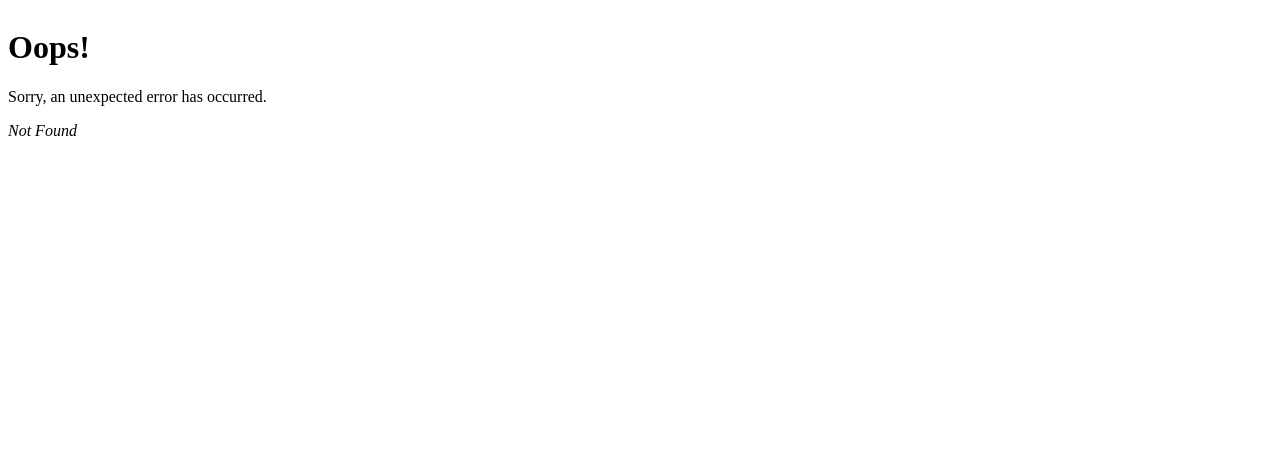
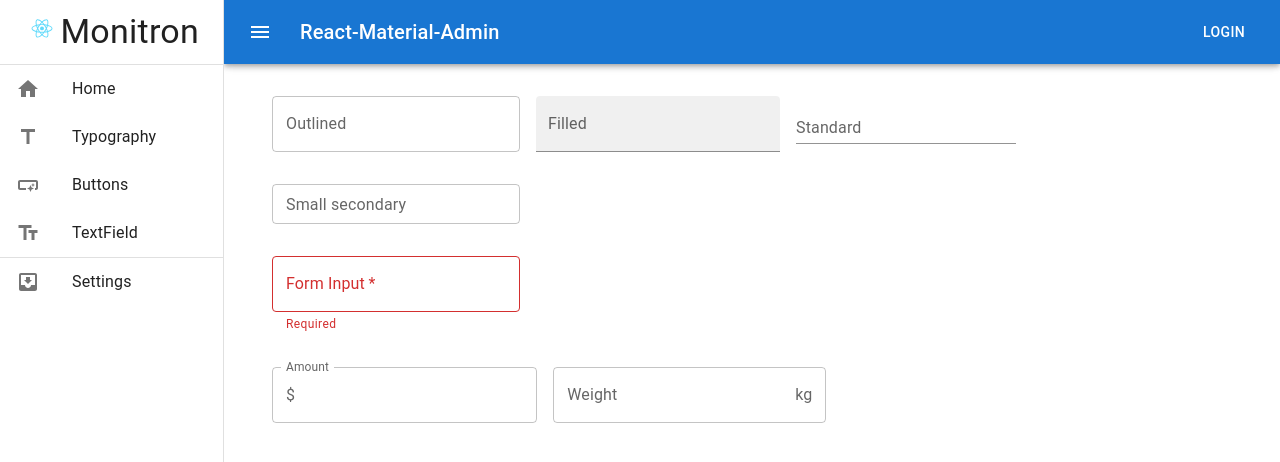
Before and after one commit to liam-grossmann/react-material-admin, a React (Vite) app: page /textfield in a window 1280 px wide. Before the commit this address had no page. Shown: the top 462 px of the page. Built offline with nearby package versions, Linux system fonts and the light colour scheme.

Commit message:
Fix nav bar

```diff
--- /dev/null
+++ b/src/components/MuiTextField.tsx
@@ -0,0 +1,51 @@
+import { useState } from 'react'
+import { Stack, TextField, InputAdornment } from '@mui/material'
+
+
+export const MuiTextField = () => {
+    const [value, setValue] = useState('')
+
+    const handleChange = (event: React.ChangeEvent<HTMLInputElement>) => {
+        setValue(event.target.value)
+    }
+
+    return (
+        <Stack spacing={4}>
+            <Stack spacing={2} direction='row'>
+                <TextField label='Outlined' variant='outlined' />
+                <TextField label='Filled' variant='filled' />
+                <TextField label='Standard' variant='standard' />
+            </Stack>
+            <Stack spacing={2} direction='row'>
+                <TextField label='Small secondary' size='small' color='secondary' />
+            </Stack>
+            <Stack spacing={2} direction='row'>
+                <TextField
+                    label='Form Input'
+                    required
+                    helperText={
+                        !value ? 'Required' : 'Do not share your password with anyone'
+                    }
+                    type='password'
+                    error={!value}
+                    value={value}
+                    onChange={handleChange}
+                />
+            </Stack>
+            <Stack spacing={2} direction='row'>
+                <TextField
+                    label='Amount'
+                    InputProps={{
+                        startAdornment: <InputAdornment position='start'>$</InputAdornment>
+                    }}
+                />
+                <TextField
+                    label='Weight'
+                    InputProps={{
+                        endAdornment: <InputAdornment position='end'>kg</InputAdornment>
+                    }}
+                />
+            </Stack>
+        </Stack>
+    );
+}
--- a/src/components/navigation/sidePanel.tsx
+++ b/src/components/navigation/sidePanel.tsx
@@ -7,10 +7,21 @@ import ListItem from '@mui/material/ListItem';
 import ListItemButton from '@mui/material/ListItemButton';
 import ListItemIcon from '@mui/material/ListItemIcon';
 import ListItemText from '@mui/material/ListItemText';
-import InboxIcon from '@mui/icons-material/MoveToInbox';
+
 import { Header } from '../header/header';
 import { Link as RouterLink, LinkProps as RouterLinkProps, useLocation, } from 'react-router-dom';
 import React from 'react';
+
+// https://mui.com/material-ui/material-icons/?query=tex
+import HomeIcon from '@mui/icons-material/Home';
+import InboxIcon from '@mui/icons-material/MoveToInbox';
+import TitleIcon from '@mui/icons-material/Title';
+import SmartButtonIcon from '@mui/icons-material/SmartButton';
+import TextFieldsIcon from '@mui/icons-material/TextFields';
+
+import logo from './../../assets/logo.svg';
+
+
 import { Paper, Typography } from '@mui/material';
 
 interface ListItemLinkProps {
@@ -62,7 +73,6 @@ export const SidePanel = () => {
       <CssBaseline />
       <Header></Header>
 
-
       <Drawer
         sx={{
           width: `${drawerWidth}rem`,
@@ -76,16 +86,18 @@ export const SidePanel = () => {
         anchor="left"
       >
 
-
-        <Toolbar />
+        <Toolbar>
+          <div className='logoImage'>
+            <img src={logo}></img>
+          </div>
+          <Typography variant="h4" component="div" sx={{ flexGrow: 1 }}>Monitron</Typography>
+        </Toolbar>
         <Divider />
 
-
-
-        <ListItemLink key='Home'  to='/' primary='Home' icon={<InboxIcon />}/>
-        <ListItemLink key='About'  to='/about' primary='About' icon={<InboxIcon />}/>
-        <ListItemLink  key='Typography' to='/typography' primary='Typography' icon={<InboxIcon />}/>
-        <ListItemLink  key='Buttons' to='/buttons' primary='Buttons' icon={<InboxIcon />}/>
+        <ListItemLink key='Home'  to='/' primary='Home' icon={<HomeIcon />}/>
+        <ListItemLink  key='Typography' to='/typography' primary='Typography' icon={<TitleIcon />}/>
+        <ListItemLink key='Buttons' to='/buttons' primary='Buttons' icon={<SmartButtonIcon />} />
+        <ListItemLink  key='TextField' to='/textfield' primary='TextField' icon={<TextFieldsIcon />}/>
         <Divider />
         <ListItemLink  key='Settings' to='/settings' primary='Settings' icon={<InboxIcon />}/>
 
--- a/src/index.css
+++ b/src/index.css
@@ -8,6 +8,10 @@
   flex: 1;
   padding: 6rem 3rem;
   width: 100%;
+}
+
+.logoImage {
+  width: 40px;
 }
 
 
--- a/src/main.tsx
+++ b/src/main.tsx
@@ -4,6 +4,7 @@ import { createBrowserRouter, RouterProvider } from 'react-router-dom';
 import { createTheme, colors, ThemeProvider } from '@mui/material';
 import { MuiButton } from './components/MuiButton';
 import { MuiTypography } from './components/MuiTypography';
+import { MuiTextField } from './components/MuiTextField';
 import { Welcome } from './components/Welcome';
 import ErrorPage from './error-page';
 import Root from './routes/root';
@@ -12,53 +13,17 @@ import './index.css'
 
 
 
-import { Link as RouterLink, LinkProps as RouterLinkProps } from 'react-router-dom';
-import { LinkProps } from '@mui/material/Link';
 
-const LinkBehavior = React.forwardRef<
-  HTMLAnchorElement,
-  Omit<RouterLinkProps, 'to'> & { href: RouterLinkProps['to'] }
->((props, ref) => {
-  const { href, ...other } = props;
-  // Map href (MUI) -> to (react-router)
-  return <RouterLink ref={ref} to={href} {...other} />;
-});
-
+/* use     <ThemeProvider theme={theme}> below to use this theme
 const theme = createTheme({
-  components: {
-    MuiLink: {
-      defaultProps: {
-        component: LinkBehavior,
-      } as LinkProps,
-    },
-    MuiButtonBase: {
-      defaultProps: {
-        LinkComponent: LinkBehavior,
-      },
-    },
-    MuiListItemButton: {
-      defaultProps: {
-        LinkComponent: LinkBehavior,
-
-      },
-    },
-    MuiListItem: {
-      defaultProps: {
-
-      }
-    }
-
-  },
-});
-
-
-const themeWithNewSecondaryColor = createTheme({
   palette: {
     secondary: {
       main: colors.orange[500]
     }
   }
 })
+*/
+
 
 const router = createBrowserRouter([
   {
@@ -82,8 +47,8 @@ const router = createBrowserRouter([
         errorElement: <ErrorPage />,
       },
       {
-        path: "about",
-        element: <div>About page</div>,
+        path: "textfield",
+        element: <MuiTextField />,
         errorElement: <ErrorPage />,
       },
       {
@@ -98,8 +63,6 @@ const router = createBrowserRouter([
 
 ReactDOM.createRoot(document.getElementById('root') as HTMLElement).render(
   <React.StrictMode>
-    <ThemeProvider theme={theme}>
       <RouterProvider router={router} />
-      </ThemeProvider>
   </React.StrictMode>
 )
```
Also changed, not shown: src/assets/logo.svg (added), 1 other file (tests, documents, lock files or other folders).
